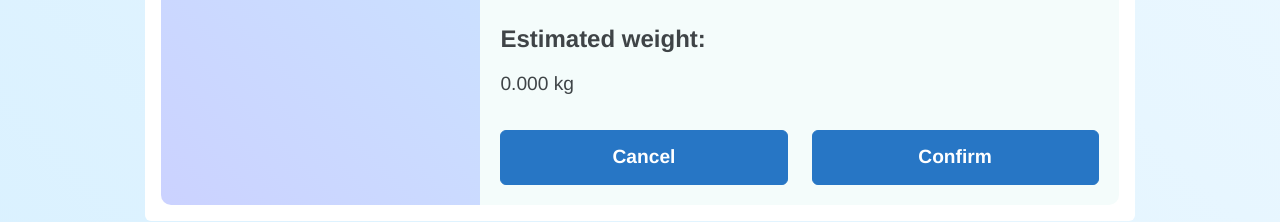
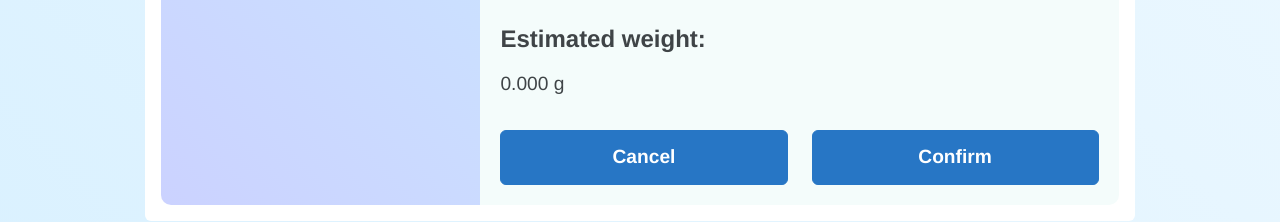
Before and after one commit to YiJieNG/BlueVisionary, a React (Create React App) app in the folder frontend/: page /plasticInput in a window 1280 px wide. Shown: the part 548-770 px from the top of the page. Built offline with nearby package versions, Linux system fonts and the light colour scheme.

Commit message:
Update plasticInput.js

```diff
--- a/frontend/src/pages/tracker/plasticInput.js
+++ b/frontend/src/pages/tracker/plasticInput.js
@@ -42,7 +42,7 @@ const PlasticInput = () => {
     (total, item) => total + quantities[item] * itemWeights[item],
     0
   );
-  const totalWeightKg = (totalWeightGrams / 1000).toFixed(3); // Convert to kg and round to 3 decimal places
+  // const totalWeightKg = (totalWeightGrams / 1000).toFixed(3); // Convert to kg and round to 3 decimal places
 
   // Updated items array with new names and icons
   const items = [
@@ -109,7 +109,7 @@ const PlasticInput = () => {
                     <Row className="justify-content-between mt-4">
                       <div>
                         <h4>Estimated weight:</h4>
-                        <p>{totalWeightKg} kg</p>
+                        <p>{totalWeightGrams.toFixed(3)} g</p>
                       </div>
                     </Row>
 
```
